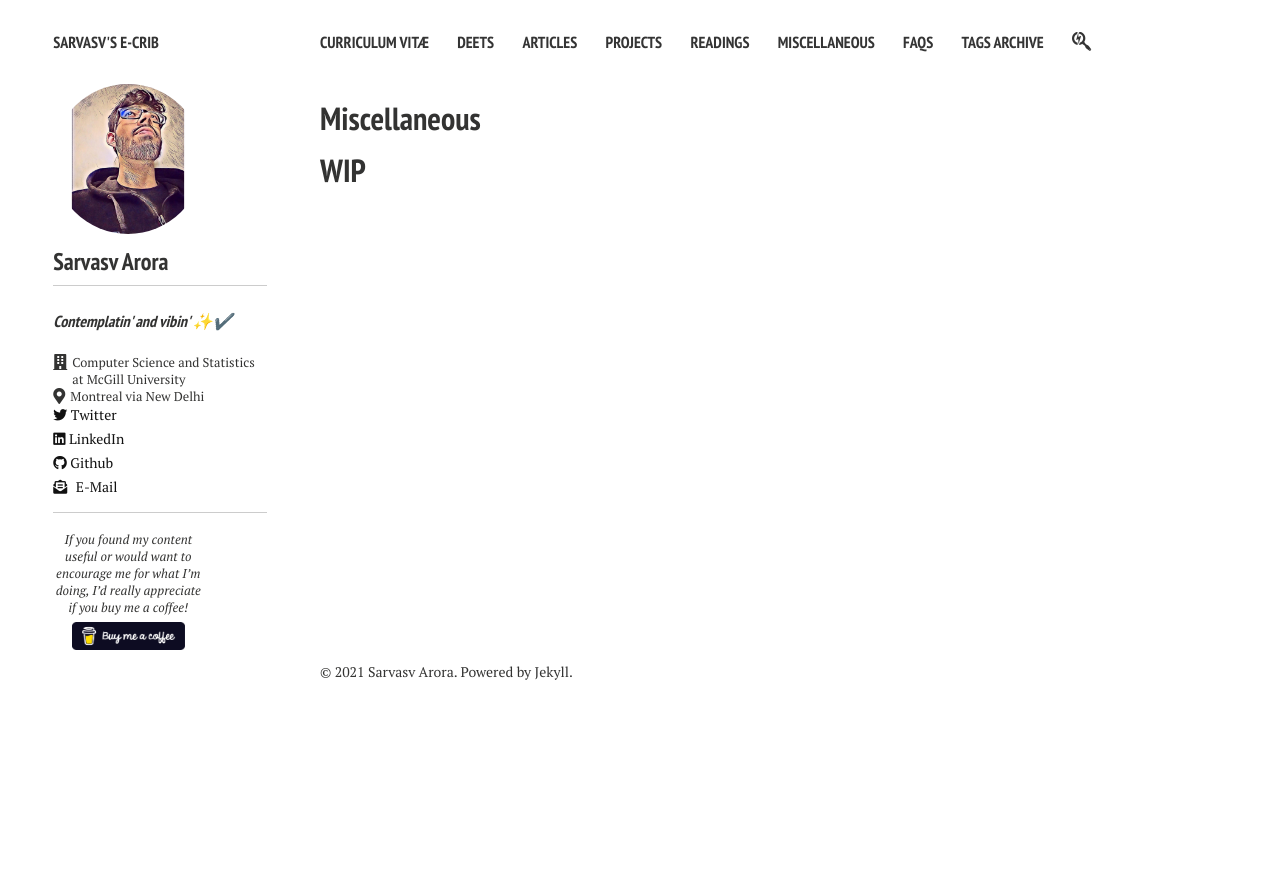
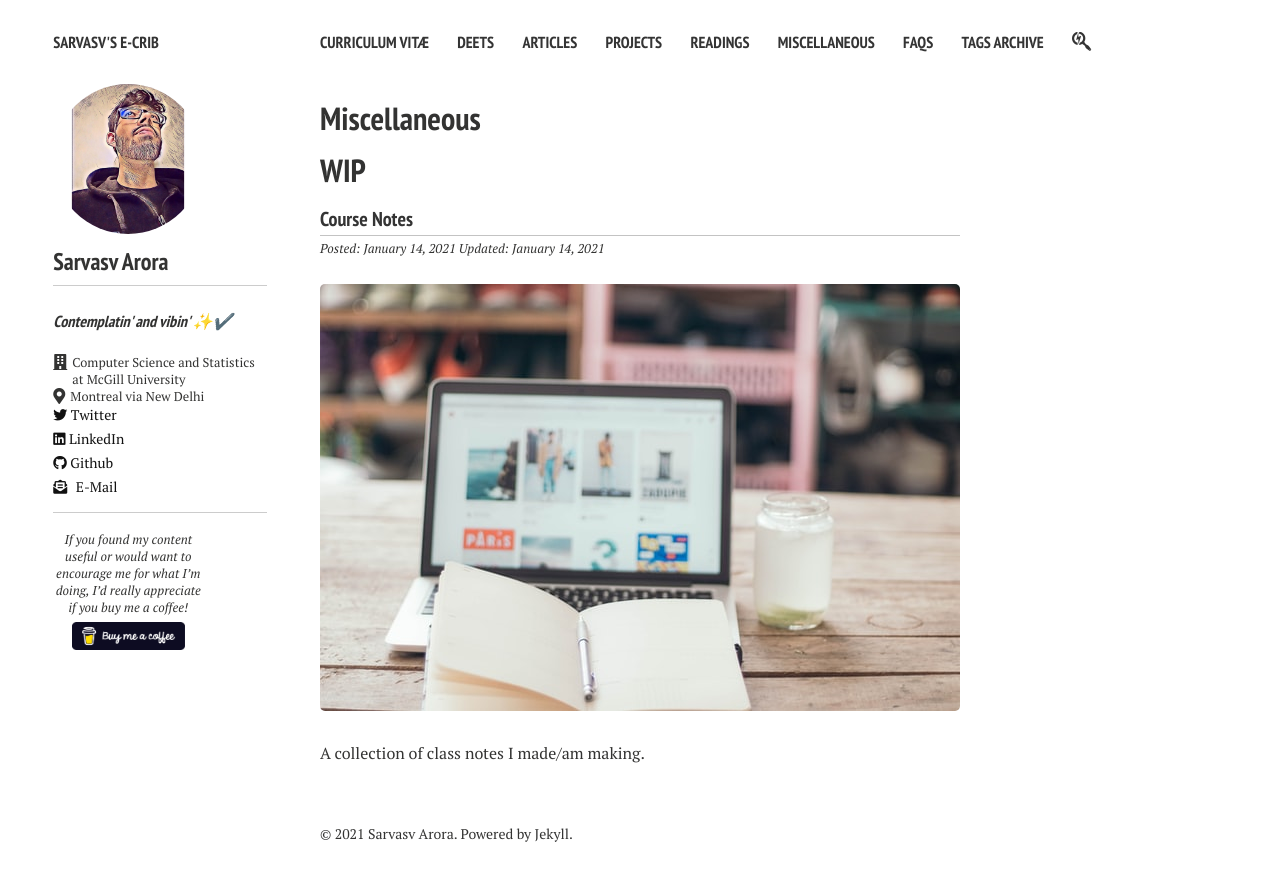
Before and after one commit to sarvasvarora/sarvasvarora.github.io, a Jekyll site: the page built from _pages/miscellaneous.md, in a window 1280 px wide. Shown: the top 881 px of the page. Built offline with Jekyll 4.4.1, drawn with Linux system fonts in a browser that asks for light colours; comment, search, counter and statistics services are not loaded.

Commit message:
added notes

```diff
--- /dev/null
+++ b/_posts/misc/2021-01-14-Course-notes.md
@@ -0,0 +1,33 @@
+---
+layout: post
+title: Course Notes
+excerpt: A collection of class notes I made/am making.
+modified: 2021-01-14
+categories: misc
+tags: [Class Notes]
+comments: false
+share: true
+image:
+  teaser: notes/teaser.jpg
+---
+Here are some class notes I made. Do note that although I try to keep the notes as correct as possible, these are not proofread. So there's a chance that they might contain some typos.
+If you spot any mistakes, please don't hesitate to contact me ;)
+
+> Disclaimer: These notes contain screenshots of lecture slides, which belong to the respective professors and I don't own them. If you copy the notes and decide to redistribute them, please don't monitize or share them without appropriate permission.
+
+<ul class="posts">
+  <hr>
+  <li>
+    <strong>
+        <a class="author-social" style="border-bottom: none;" href="https://www.notion.so/sarvasvarora/10fc1060454246ebbc254fcd029095ed?v=d1f8606f55b44f6788577198db68ecff"> <i class="fas fa-external-link-alt"></i> COMP 206: Introduction to Software Systems</a>
+    </strong>
+  <p><small>Course taken in Fall 2020; taught by Prof. Joseph D'Silva.</small></p>
+  </li>
+  <hr>
+  <li>
+    <strong>
+        <a class="author-social" style="border-bottom: none;" href="https://www.notion.so/sarvasvarora/969f91be45594bec82fbe8dbbcdff013?v=dc229f94a8884f9bbdc3eaae0967b31c"> <i class="fas fa-external-link-alt"></i> COMP 250: Introduction to Computer Science</a>
+    </strong>
+  <p><small>Course taken in Fall 2020; taught by Prof. Giulia Alberini.</small></p>
+  </li>
+</ul>
```
Also changed, not shown: _pages/404.md (+2 -2 lines), _pages/cv.md (+1 -1 lines), _pages/miscellaneous.md (line endings or trailing spaces), images/misc/notes/teaser.jpg (added), images/website-images/404.jpg (added), 10 other files.
